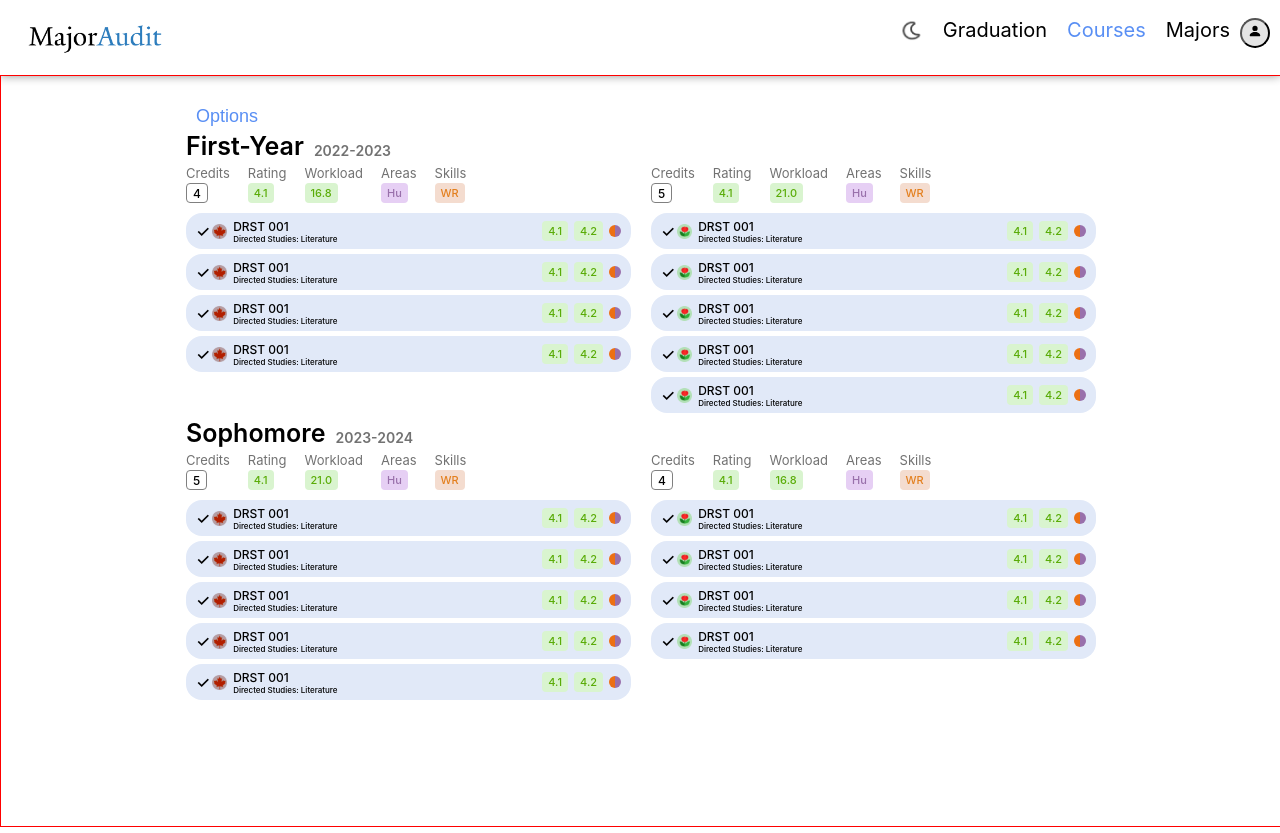
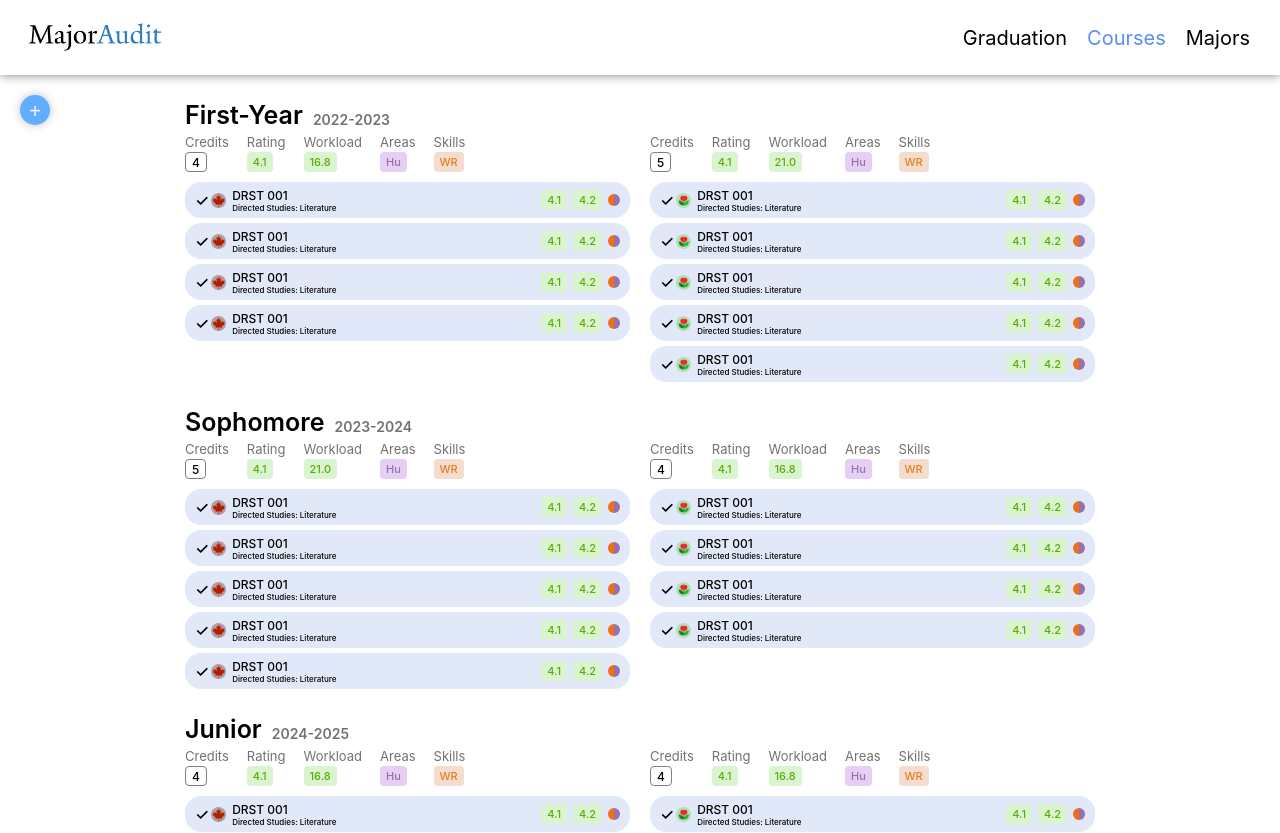
Before and after one commit to YaleComputerSociety/MajorAudit, a React (Create React App) app in the folder frontend/: page /courses in a window 1280 px wide. Shown: the top 833 px of the page. Before the commit the page ends 800 px from the top, so only its background shows below. Built offline with nearby package versions, Linux system fonts and the light colour scheme.

Commit message:
add course button

```diff
--- a/frontend/src/App.module.css
+++ b/frontend/src/App.module.css
@@ -6,15 +6,16 @@
 
 .NavBar {
   position: fixed;
+
+  top: 0;
   left: 0;
+
   width: 100%;
-  top: 0;
   height: 75px;
 
   display: flex;
   justify-content: space-between;
   align-items: center;
-  box-sizing: border-box;
 
   background-color: #ffffff;
   box-shadow: 0 0 10px rgba(0, 0, 0, 0.5);
@@ -22,7 +23,7 @@
 
 .activePage {
   color: #598ff4;
-  font-size: 20px; /* Increase font size */
+  font-size: 20px;
   text-decoration: none;
   margin-right: 10px;
   margin-left: 10px;
@@ -41,21 +42,3 @@
   background-color: white;
   border: none;
 }
-
-.pageEnter {
-  animation: slideIn 0.5s forwards;
-}
-
-.pageExit {
-  animation: slideOut 0.5s forwards;
-}
-
-@keyframes slideIn {
-  from { transform: translateX(-100%); }
-  to { transform: translateX(0); }
-}
-
-@keyframes slideOut {
-  from { transform: translateX(0); }
-  to { transform: translateX(-100%); }
-}
--- a/frontend/src/App.tsx
+++ b/frontend/src/App.tsx
@@ -11,17 +11,18 @@ import Majors from './pages/Majors';
 
 function App() {
   return (
-  <>
-    <Navbar/>
-    <div>
+  <div>
+    <div style={{ position: "relative", zIndex: "2" }}>
+      <Navbar/>
+    </div>
+    <div style={{ position: "relative", zIndex: "1" }}>
       <Routes>
         <Route path=""             element={<Graduation />} />
         <Route path="/courses"      element={<Courses/>} />
         <Route path="/majors"       element={<Majors/>}/>
       </Routes>
     </div>
-  </>
-
+  </div>
   );
 }
 
--- a/frontend/src/commons/mock/MockStudent.ts
+++ b/frontend/src/commons/mock/MockStudent.ts
@@ -41,5 +41,39 @@ export const MockStudent: Student = {
                     { course: { code: "DRST 001", title: "Directed Studies: Literature", seasons: ["FALL", "SPRING"], evaluation: { rating: 4.1, workload: 4.2, professor: 5}, distribution: ["Hu", "WR"] }, enrollmentStatus: "COMPLETED", season: "SPRING", year: "2022-2023", letterGrade: "A-" },]
             }
         }
+        ,
+        {
+            grade: "Junior",
+            calendarYear: "2024-2025",
+            fall: {
+                courses: [
+                    { course: { code: "DRST 001", title: "Directed Studies: Literature", seasons: ["FALL", "SPRING"], evaluation: { rating: 4.1, workload: 4.2, professor: 5}, distribution: ["Hu", "WR"] }, enrollmentStatus: "COMPLETED", season: "FALL", year: "2022-2023", letterGrade: "A-" },
+                    { course: { code: "DRST 001", title: "Directed Studies: Literature", seasons: ["FALL", "SPRING"], evaluation: { rating: 4.1, workload: 4.2, professor: 5}, distribution: ["Hu", "WR"] }, enrollmentStatus: "COMPLETED", season: "FALL", year: "2022-2023", letterGrade: "A-" },
+                    { course: { code: "DRST 001", title: "Directed Studies: Literature", seasons: ["FALL", "SPRING"], evaluation: { rating: 4.1, workload: 4.2, professor: 5}, distribution: ["Hu", "WR"] }, enrollmentStatus: "COMPLETED", season: "FALL", year: "2022-2023", letterGrade: "A-" },
+                    { course: { code: "DRST 001", title: "Directed Studies: Literature", seasons: ["FALL", "SPRING"], evaluation: { rating: 4.1, workload: 4.2, professor: 5}, distribution: ["Hu", "WR"] }, enrollmentStatus: "COMPLETED", season: "FALL", year: "2022-2023", letterGrade: "A-" },]
+            },
+            spring: {
+                courses: [
+                    { course: { code: "DRST 001", title: "Directed Studies: Literature", seasons: ["FALL", "SPRING"], evaluation: { rating: 4.1, workload: 4.2, professor: 5}, distribution: ["Hu", "WR"] }, enrollmentStatus: "COMPLETED", season: "SPRING", year: "2022-2023", letterGrade: "A-" },
+                    { course: { code: "DRST 001", title: "Directed Studies: Literature", seasons: ["FALL", "SPRING"], evaluation: { rating: 4.1, workload: 4.2, professor: 5}, distribution: ["Hu", "WR"] }, enrollmentStatus: "COMPLETED", season: "SPRING", year: "2022-2023", letterGrade: "A-" },
+                    { course: { code: "DRST 001", title: "Directed Studies: Literature", seasons: ["FALL", "SPRING"], evaluation: { rating: 4.1, workload: 4.2, professor: 5}, distribution: ["Hu", "WR"] }, enrollmentStatus: "COMPLETED", season: "SPRING", year: "2022-2023", letterGrade: "A-" },
+                    { course: { code: "DRST 001", title: "Directed Studies: Literature", seasons: ["FALL", "SPRING"], evaluation: { rating: 4.1, workload: 4.2, professor: 5}, distribution: ["Hu", "WR"] }, enrollmentStatus: "COMPLETED", season: "SPRING", year: "2022-2023", letterGrade: "A-" },]
+            }
+        },
+        {
+            grade: "Senior",
+            calendarYear: "2025-2026",
+            fall: {
+                courses: [
+                    { course: { code: "DRST 001", title: "Directed Studies: Literature", seasons: ["FALL", "SPRING"], evaluation: { rating: 4.1, workload: 4.2, professor: 5}, distribution: ["Hu", "WR"] }, enrollmentStatus: "COMPLETED", season: "FALL", year: "2022-2023", letterGrade: "A-" },
+                    { course: { code: "DRST 001", title: "Directed Studies: Literature", seasons: ["FALL", "SPRING"], evaluation: { rating: 4.1, workload: 4.2, professor: 5}, distribution: ["Hu", "WR"] }, enrollmentStatus: "COMPLETED", season: "FALL", year: "2022-2023", letterGrade: "A-" },
+                    { course: { code: "DRST 001", title: "Directed Studies: Literature", seasons: ["FALL", "SPRING"], evaluation: { rating: 4.1, workload: 4.2, professor: 5}, distribution: ["Hu", "WR"] }, enrollmentStatus: "COMPLETED", season: "FALL", year: "2022-2023", letterGrade: "A-" },]
+            },
+            spring: {
+                courses: [
+                    { course: { code: "DRST 001", title: "Directed Studies: Literature", seasons: ["FALL", "SPRING"], evaluation: { rating: 4.1, workload: 4.2, professor: 5}, distribution: ["Hu", "WR"] }, enrollmentStatus: "COMPLETED", season: "SPRING", year: "2022-2023", letterGrade: "A-" },
+                    { course: { code: "DRST 001", title: "Directed Studies: Literature", seasons: ["FALL", "SPRING"], evaluation: { rating: 4.1, workload: 4.2, professor: 5}, distribution: ["Hu", "WR"] }, enrollmentStatus: "COMPLETED", season: "SPRING", year: "2022-2023", letterGrade: "A-" },]
+            }
+        }
     ]
 };
--- a/frontend/src/navbar/NavBar.tsx
+++ b/frontend/src/navbar/NavBar.tsx
@@ -10,20 +10,11 @@ import MeDropdown from "./account/MeDropdown";
 function NavBar() {
   return (
     <div className={styles.NavBar}>
-      <div className={styles.row} style={{ marginLeft: "20px" }}>
-        <img
-          src={img_logo}
-          alt=""
-          style={{ width: "150px", height: "auto", marginRight: "10px" }}
-        />
+      <div style={{ marginLeft: "20px" }}>
+        <img src={img_logo} alt="" style={{ width: "150px", height: "auto", marginRight: "10px" }}/>
       </div>
 
-      <div className={styles.row} style={{ marginRight: "10px" }}>
-        <img
-          src={img_moon}
-          alt=""
-          style={{ width: "40px", height: "30px", marginRight: "2px" }}
-        />
+      <div className={styles.row} style={{ marginRight: "20px" }}>
         <NavLink to="" className={({ isActive }) => isActive ? styles.activeLink : styles.dormantLink }>
           Graduation
         </NavLink>
@@ -33,7 +24,7 @@ function NavBar() {
         <NavLink to="/majors" className={({ isActive }) => isActive ? styles.activeLink : styles.dormantLink }>
           Majors
         </NavLink>
-        <MeDropdown />
+        {/* <MeDropdown /> */}
       </div>
     </div>
   );
--- a/frontend/src/pages/Courses/Courses.module.css
+++ b/frontend/src/pages/Courses/Courses.module.css
@@ -1,23 +1,7 @@
+
 @import url('https://fonts.googleapis.com/css2?family=Open+Sans:ital,wght@0,300..800;1,300..800&display=swap');
 
-.CoursesPage {
-    position: fixed;
-
-    display: flex;
-    flex-direction: row;
-
-    justify-content: center;
-    padding-top: 25px;
-
-    top: 75px;
-
-    height: calc(100vh - 75px);
-    width: 100%;
-
-    border: solid 1px red;
-}
-
-/* util */
+/* UTIL */
 
 .row {
     display: flex;
@@ -29,7 +13,71 @@
     flex-direction: column;
 }
 
-/* courses */
+/* CONTAIN */
+
+.CoursesPage {
+    position: absolute;
+    top: 75px;
+
+    display: flex;
+    flex-direction: row;
+    justify-content: center;
+
+    width: 100%;
+
+    padding-top: 25px;
+    padding-bottom: 75px;
+}
+
+.AddCourseButton {
+    position: fixed;
+
+    top: 95px;
+    left: 20px;
+
+    width: 30px;
+    height: 30px;
+
+    color: white;
+    text-align: center;
+    line-height: 30px;
+    font-size: 20px;
+
+    background-color: #61ADFE;
+    border: none;
+    border-radius: 50%;
+    box-shadow: 0px 0px 10px rgba(0, 0, 0, 0.25);
+
+    z-index: 2;
+}
+
+.AddCourseMenuDormant {
+    position: fixed;
+
+    top: 95px;
+    left: 20px;
+
+    width: 30px;
+    height: 30px;
+
+    border-radius: 50%;
+    transform: scale(0);
+    transition: transform 0.5s, width 0.5s, height 0.5s, border-radius 0.5s;
+    background-color: white;
+    border: 1px solid #61ADFE;
+    box-shadow: 0px 0px 10px rgba(0, 0, 0, 0.125);
+    z-index: 1;
+}
+
+.AddCourseMenuActive {
+    width: 325px;
+    height: 700px;
+
+    border-radius: 15px;
+    transform: scale(1);
+}
+
+/* COURSES */
 
 .courseBox {
     display: flex;
@@ -92,7 +140,6 @@
     align-self: flex-end;
     margin-bottom: 2.5px;
 }
-
 
 /* sem meta */
 
--- a/frontend/src/pages/Courses/Courses.tsx
+++ b/frontend/src/pages/Courses/Courses.tsx
@@ -46,27 +46,37 @@ function Settings(props: { displaySetting: DisplaySetting, updateDisplaySetting:
   );
 }
 
-export default function Courses() {
+function Courses() {
 
   const [displaySetting, setDisplaySetting] = useState(defaultDisplaySetting);
-  const updateDisplaySetting = (newSetting: DisplaySetting) => {
-    setDisplaySetting(newSetting);
-  };
+  const updateDisplaySetting = (newSetting: DisplaySetting) => { setDisplaySetting(newSetting); };
+  useEffect(() => {}, [displaySetting]);
 
-  useEffect(() => {
-  }, [displaySetting]);
+  const [addCourse, setAddCourse] = useState(false);
+  const toggleAddCourse = () => { setAddCourse(!addCourse); };
+  useEffect(() => {}, [addCourse]);
 
   const yearboxComponents = [];
-  for (let i=0; i <MockStudent["metadata"].length; i++) {
+  for(let i=0; i <MockStudent["metadata"].length; i++)
+  {
     yearboxComponents.push(<YearBox year={MockStudent["metadata"][i]} displaySetting={displaySetting}/>);
   }
 
   return(
     <div className={styles.CoursesPage}>
-      <div>
-        <Settings displaySetting={displaySetting} updateDisplaySetting={updateDisplaySetting}/>
+      <button className={styles.AddCourseButton} onClick={toggleAddCourse}>
+        +
+      </button>
+      <div className={`${styles.AddCourseMenuDormant} ${addCourse ? styles.AddCourseMenuActive : ''}`}>
+        {addCourse && (<div></div>)}
+      </div>
+      <div className={styles.column}>
         {yearboxComponents}
       </div>
     </div>
   );
 }
+
+// {/* <Settings displaySetting={displaySetting} updateDisplaySetting={updateDisplaySetting}/> */}
+
+export default Courses;
--- a/frontend/src/pages/Courses/components/YearBox.tsx
+++ b/frontend/src/pages/Courses/components/YearBox.tsx
@@ -6,7 +6,7 @@ import { DisplaySetting } from "./../Courses";
 
 export default function YearBox(props: {year: Year, displaySetting: DisplaySetting} ) {
   return (
-    <div className={styles.column}>
+    <div className={styles.column} style={{ marginBottom: "20px" }}>
         <div className={styles.row} style={{ marginBottom: "4px" }}>
             <div className={styles.Grade}>{props.year["grade"]}</div>
             <div className={styles.Year}>{props.year["calendarYear"]}</div>
```
